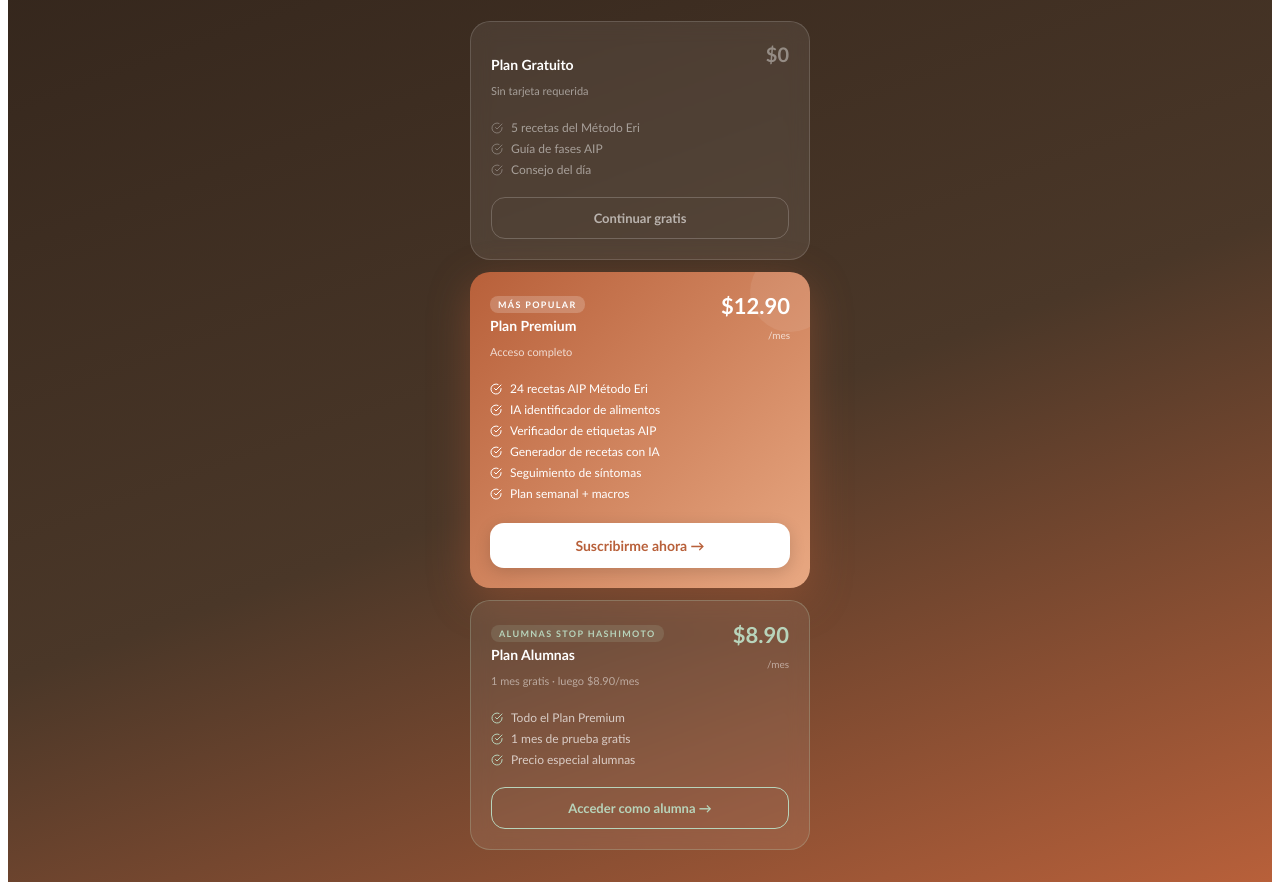
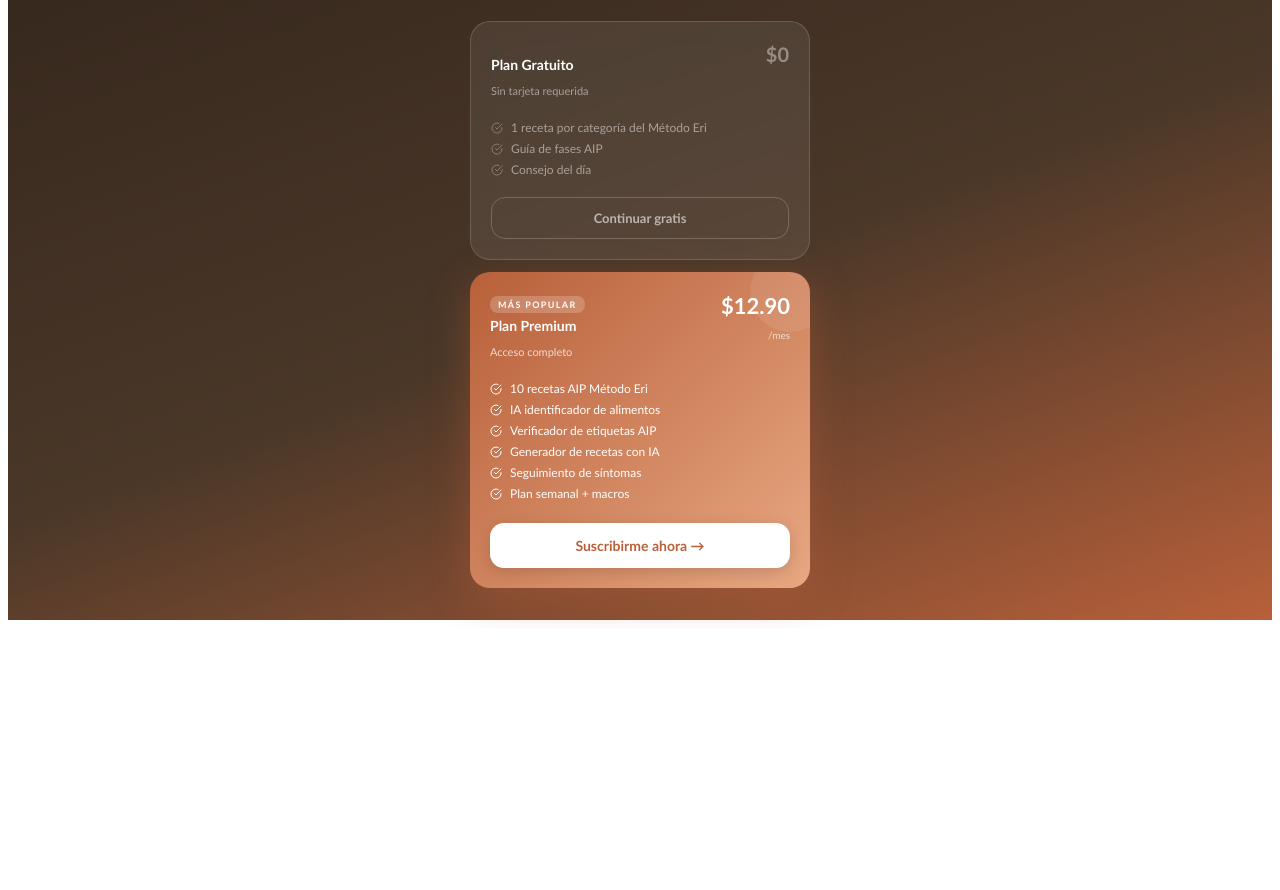
Before and after one commit to dinkahealthcoach-code/stop-hashimoto, a React (Vite) app: page / in a window 1280 px wide. Shown: the part 320-1210 px from the top of the page. After the commit the page ends 948 px from the top, so only its background shows below. Built offline with nearby package versions, Linux system fonts and the light colour scheme.

Commit message:
Update App.jsx

```diff
--- a/App.jsx
+++ b/App.jsx
@@ -16,7 +16,8 @@ const FB = `'Trebuchet MS', 'Century Gothic', sans-serif`;
 // ── LEMON SQUEEZY CONFIG ─────────────────────────────────────────────────────
 const LS_PREMIUM_URL = "https://stophashimoto.lemonsqueezy.com/checkout/buy/6ba9043a-2389-49a2-b361-862b0702869f";
 const LS_ALUMNAS_URL = "https://stophashimoto.lemonsqueezy.com/checkout/buy/757e5d80-a898-4648-a04a-f85b1697bcbc";
-const FREE_RECIPES_LIMIT = 5;
+const FREE_RECIPES_LIMIT = 1; // 1 receta por categoría
+const PREMIUM_RECIPES_LIMIT = 10; // 10 recetas en total
 
 // ── MEMBERSHIP HELPERS ────────────────────────────────────────────────────────
 async function getMembership(){try{const r=await window.storage.get("membership:status",false);return r?JSON.parse(r.value):null;}catch{return null;}}
@@ -67,7 +68,7 @@ function PaywallScreen({onActivate}){
               <div><p style={{fontSize:14,fontWeight:700,color:"white",marginBottom:2}}>Plan Gratuito</p><p style={{fontSize:11,color:"rgba(255,255,255,0.5)"}}>Sin tarjeta requerida</p></div>
               <span style={{fontSize:20,fontWeight:800,color:"rgba(255,255,255,0.4)"}}>$0</span>
             </div>
-            {["5 recetas del Método Eri","Guía de fases AIP","Consejo del día"].map(f=>(
+            {["1 receta por categoría del Método Eri","Guía de fases AIP","Consejo del día"].map(f=>(
               <div key={f} style={{display:"flex",alignItems:"center",gap:8,marginBottom:6}}>
                 <CheckCircle size={12} color="rgba(255,255,255,0.3)"/>
                 <span style={{fontSize:12,color:"rgba(255,255,255,0.5)"}}>{f}</span>
@@ -92,7 +93,7 @@ function PaywallScreen({onActivate}){
                 <p style={{fontSize:10,color:"rgba(255,255,255,0.7)"}}>/mes</p>
               </div>
             </div>
-            {["24 recetas AIP Método Eri","IA identificador de alimentos","Verificador de etiquetas AIP","Generador de recetas con IA","Seguimiento de síntomas","Plan semanal + macros"].map(f=>(
+            {["10 recetas AIP Método Eri","IA identificador de alimentos","Verificador de etiquetas AIP","Generador de recetas con IA","Seguimiento de síntomas","Plan semanal + macros"].map(f=>(
               <div key={f} style={{display:"flex",alignItems:"center",gap:8,marginBottom:6}}>
                 <CheckCircle size={12} color="white"/>
                 <span style={{fontSize:12,color:"white"}}>{f}</span>
@@ -103,29 +104,6 @@ function PaywallScreen({onActivate}){
             </button>
           </div>
 
-          {/* PLAN ALUMNAS */}
-          <div style={{borderRadius:20,background:"rgba(255,255,255,0.08)",border:`1px solid ${T.sageLight}44`,padding:"20px",backdropFilter:"blur(10px)"}}>
-            <div style={{display:"flex",justifyContent:"space-between",alignItems:"flex-start",marginBottom:12}}>
-              <div>
-                <span style={{fontSize:9,fontWeight:800,color:T.sageLight,letterSpacing:"0.15em",textTransform:"uppercase",background:"rgba(184,212,187,0.15)",padding:"3px 8px",borderRadius:8}}>ALUMNAS STOP HASHIMOTO</span>
-                <p style={{fontSize:14,fontWeight:700,color:"white",marginTop:6,marginBottom:2}}>Plan Alumnas</p>
-                <p style={{fontSize:11,color:"rgba(255,255,255,0.5)"}}>1 mes gratis · luego $8.90/mes</p>
-              </div>
-              <div style={{textAlign:"right"}}>
-                <span style={{fontSize:22,fontWeight:800,color:T.sageLight}}>$8.90</span>
-                <p style={{fontSize:10,color:"rgba(255,255,255,0.5)"}}>/mes</p>
-              </div>
-            </div>
-            {["Todo el Plan Premium","1 mes de prueba gratis","Precio especial alumnas"].map(f=>(
-              <div key={f} style={{display:"flex",alignItems:"center",gap:8,marginBottom:6}}>
-                <CheckCircle size={12} color={T.sageLight}/>
-                <span style={{fontSize:12,color:"rgba(255,255,255,0.7)"}}>{f}</span>
-              </div>
-            ))}
-            <button onClick={()=>window.open(LS_ALUMNAS_URL,"_blank")} style={{width:"100%",marginTop:14,padding:"12px",borderRadius:14,border:`1px solid ${T.sageLight}`,background:"transparent",color:T.sageLight,fontSize:13,fontWeight:700,cursor:"pointer",fontFamily:FB}}>
-              Acceder como alumna →
-            </button>
-          </div>
         </div>
       )}
 
@@ -768,7 +746,18 @@ function RecetarioSH({onBack,perfilFase,isPremium,onUpgrade}){
     (cat==="todos"||r.cat===cat)&&
     (q===""||r.titulo.toLowerCase().includes(q.toLowerCase())||r.ing.some(i=>i.toLowerCase().includes(q.toLowerCase())))
   );
-  const filtradas=isPremium?todasFiltradas:todasFiltradas.slice(0,FREE_RECIPES_LIMIT);
+  // Free: 1 receta por categoría. Premium: 10 recetas en total
+  let filtradas;
+  if(isPremium){
+    filtradas=todasFiltradas.slice(0,PREMIUM_RECIPES_LIMIT);
+  } else {
+    const vistas=new Set();
+    filtradas=todasFiltradas.filter(r=>{
+      if(vistas.has(r.cat))return false;
+      vistas.add(r.cat);
+      return true;
+    });
+  }
   return(
     <div style={{padding:"20px 20px 96px",fontFamily:FB}}>
       <button onClick={onBack} style={{display:"flex",alignItems:"center",gap:6,background:"none",border:"none",cursor:"pointer",fontSize:13,color:T.stone,fontWeight:600,marginBottom:16,padding:0}}><ChevronLeft size={16}/> Volver</button>
@@ -795,7 +784,7 @@ function RecetarioSH({onBack,perfilFase,isPremium,onUpgrade}){
       <div style={{display:"flex",gap:8,overflowX:"auto",paddingBottom:10,marginBottom:16}}>
         {CATS_R.map(c=><button key={c.id} onClick={()=>setCat(c.id)} style={{flexShrink:0,padding:"7px 14px",borderRadius:20,border:`1.5px solid ${cat===c.id?T.sage:T.stoneMid}`,background:cat===c.id?T.sage:"white",color:cat===c.id?"white":T.brown,fontSize:12,fontWeight:700,cursor:"pointer",whiteSpace:"nowrap",fontFamily:FB}}>{c.emoji} {c.label}</button>)}
       </div>
-      <p style={{fontSize:11,color:T.stone,marginBottom:12}}>{filtradas.length} receta{filtradas.length!==1?"s":""} para {fase}{!isPremium?" (plan gratuito: 5 recetas)":""}</p>
+      <p style={{fontSize:11,color:T.stone,marginBottom:12}}>{filtradas.length} receta{filtradas.length!==1?"s":""} para {fase}{!isPremium?" (gratuito: 1 por categoría)":` (premium: hasta ${PREMIUM_RECIPES_LIMIT})`}</p>
       {filtradas.length===0?<div style={{textAlign:"center",padding:"40px 16px",color:T.stone,fontSize:13}}>No encontré recetas con ese término 🌿</div>
        :filtradas.map(r=>(
         <button key={r.id} onClick={()=>setAbierta(r)} style={{width:"100%",display:"flex",alignItems:"center",justifyContent:"space-between",padding:"14px 16px",borderRadius:20,background:T.warmWhite,border:`1px solid ${T.stonePale}`,marginBottom:10,cursor:"pointer",textAlign:"left"}}>
@@ -813,7 +802,8 @@ function RecetarioSH({onBack,perfilFase,isPremium,onUpgrade}){
           <ChevronRight size={16} color={T.stoneMid}/>
         </button>
        ))}
-      {!isPremium&&todasFiltradas.length>FREE_RECIPES_LIMIT&&<PremiumLock onUpgrade={onUpgrade}/>}
+      {!isPremium&&<PremiumLock onUpgrade={onUpgrade}/>}
+      {isPremium&&todasFiltradas.length>PREMIUM_RECIPES_LIMIT&&<div style={{margin:"16px 0",padding:"14px",borderRadius:16,background:T.sagePale,border:`1px solid ${T.sageLight}`,textAlign:"center"}}><p style={{fontSize:12,color:T.sage}}>Plan Premium incluye {PREMIUM_RECIPES_LIMIT} recetas por fase 🌿</p></div>}
       {abierta&&<RecetaModal receta={abierta} onClose={()=>setAbierta(null)}/>}
     </div>
   );
@@ -1031,7 +1021,7 @@ function ProfileTab({state,dispatch,isPremium,onUpgrade}){
         <div style={{display:"flex",alignItems:"center",justifyContent:"space-between"}}>
           <div>
             <p style={{fontSize:11,fontWeight:700,color:isPremium?T.terra:T.stone,letterSpacing:"0.12em",textTransform:"uppercase",marginBottom:4}}>{isPremium?"✨ Plan Premium":"Plan Gratuito"}</p>
-            <p style={{fontSize:12,color:T.brownMid,lineHeight:1.5}}>{isPremium?"Acceso completo al Método Eri con IA":"Acceso limitado · 5 recetas"}</p>
+            <p style={{fontSize:12,color:T.brownMid,lineHeight:1.5}}>{isPremium?"Acceso a 10 recetas + todas las funciones IA":"Acceso limitado · 1 receta por categoría"}</p>
           </div>
           {!isPremium&&<button onClick={onUpgrade} style={{padding:"9px 16px",borderRadius:12,border:"none",background:`linear-gradient(135deg,${T.terra},${T.terraLight})`,color:"white",fontSize:12,fontWeight:700,cursor:"pointer",fontFamily:FB,flexShrink:0,marginLeft:12}}>Upgrade →</button>}
         </div>
```
